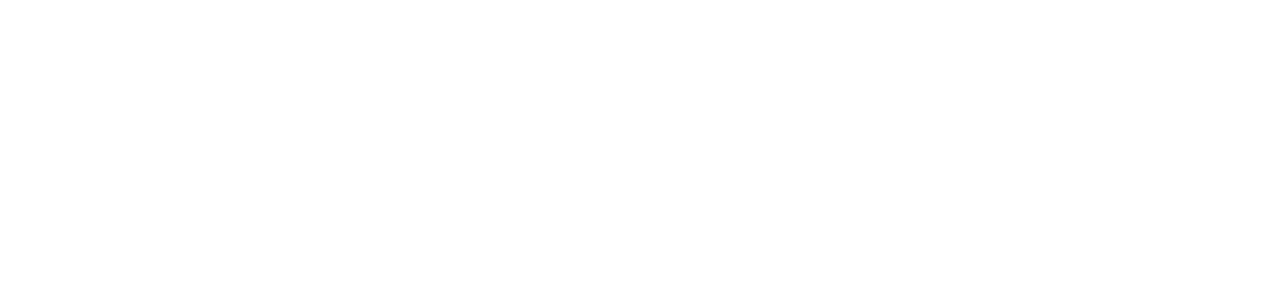
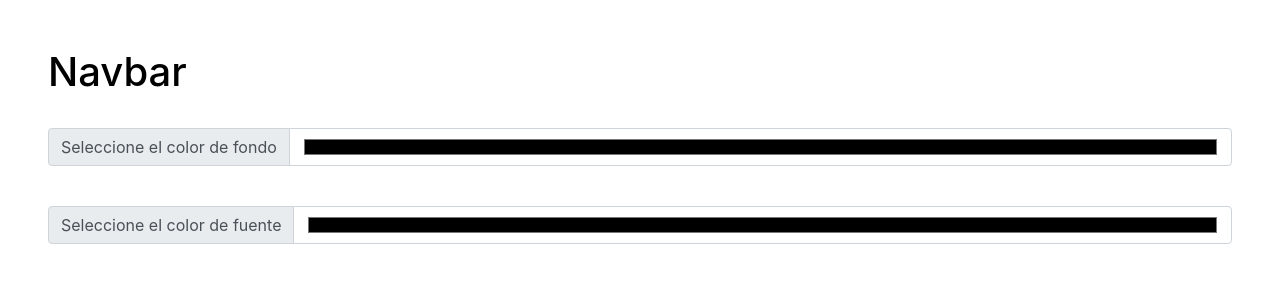
Before and after one commit to Jefh15/context-api-fundamentos-react, a React (Create React App) app: page / in a window 1280 px wide. Shown: the top 300 px of the page. Built offline with nearby package versions, Linux system fonts and the light colour scheme.

Commit message:
Creo mi componente para poder cambiar mi color del navbar.jsx personalizable

```diff
--- a/src/App.jsx
+++ b/src/App.jsx
@@ -1,11 +1,15 @@
+import Navbar from "./components/Navbar";
+
+
 
 function App() {
 
-
-
   return (
-    <div >
-
+    <div className="m-5">
+      {/* importo mi componente */}
+      <Navbar
+      //
+      />
     </div>
   );
 }
--- /dev/null
+++ b/src/components/Navbar.jsx
@@ -0,0 +1,60 @@
+import React, { useState } from 'react'
+
+const Navbar = () => {
+
+
+    // hago mi estado para poder cambiar el color de mi navbar
+    const [colorFondo, setColorFondo] = useState('')
+    // hago mi estado para poder cambiar el color de texto de mi navbar
+    // tenga color negro por defeecto
+    const [colorTexto, setColorTexto] = useState('#000')
+
+
+
+    return (
+        <div
+            style={{
+
+                // cambio el color de fondo de mi navbar
+                background: colorFondo,
+                color: colorTexto
+            }}>
+            <h1>Navbar</h1>
+            <br />
+            {/* Creo mi boton */}
+            <div className="input-group mb-3">
+                <div className="input-group-prepend">
+                    <span className="input-group-text" id="basic-addon3">Seleccione el color de fondo</span>
+                </div>
+                {/* <input type="text" class="form-control" id="basic-url" aria-describedby="basic-addon3"> */}
+                <input
+                    type="color"
+                    className="form-control"
+                    // para ver el color seleccionado
+                    // onChange={(e) => console.log(e.target.value)}
+                    // le asigno el color de fondo
+                    onChange={(e) => setColorFondo(e.target.value)}
+                />
+            </div>
+            <br />
+
+            {/* Creo mi boton */}
+            <div className="input-group mb-3">
+                <div className="input-group-prepend">
+                    <span className="input-group-text" id="basic-addon3">Seleccione el color de fuente</span>
+                </div>
+                {/* <input type="text" class="form-control" id="basic-url" aria-describedby="basic-addon3"> */}
+                <input
+                    type="color"
+                    className="form-control"
+                    // para ver el color seleccionado
+                    // onChange={(e) => console.log(e.target.value)}
+                    // le asigno el color de texto
+                    onChange={(e) => setColorTexto(e.target.value)}
+                />
+            </div>
+        </div>
+    )
+}
+
+export default Navbar
```
